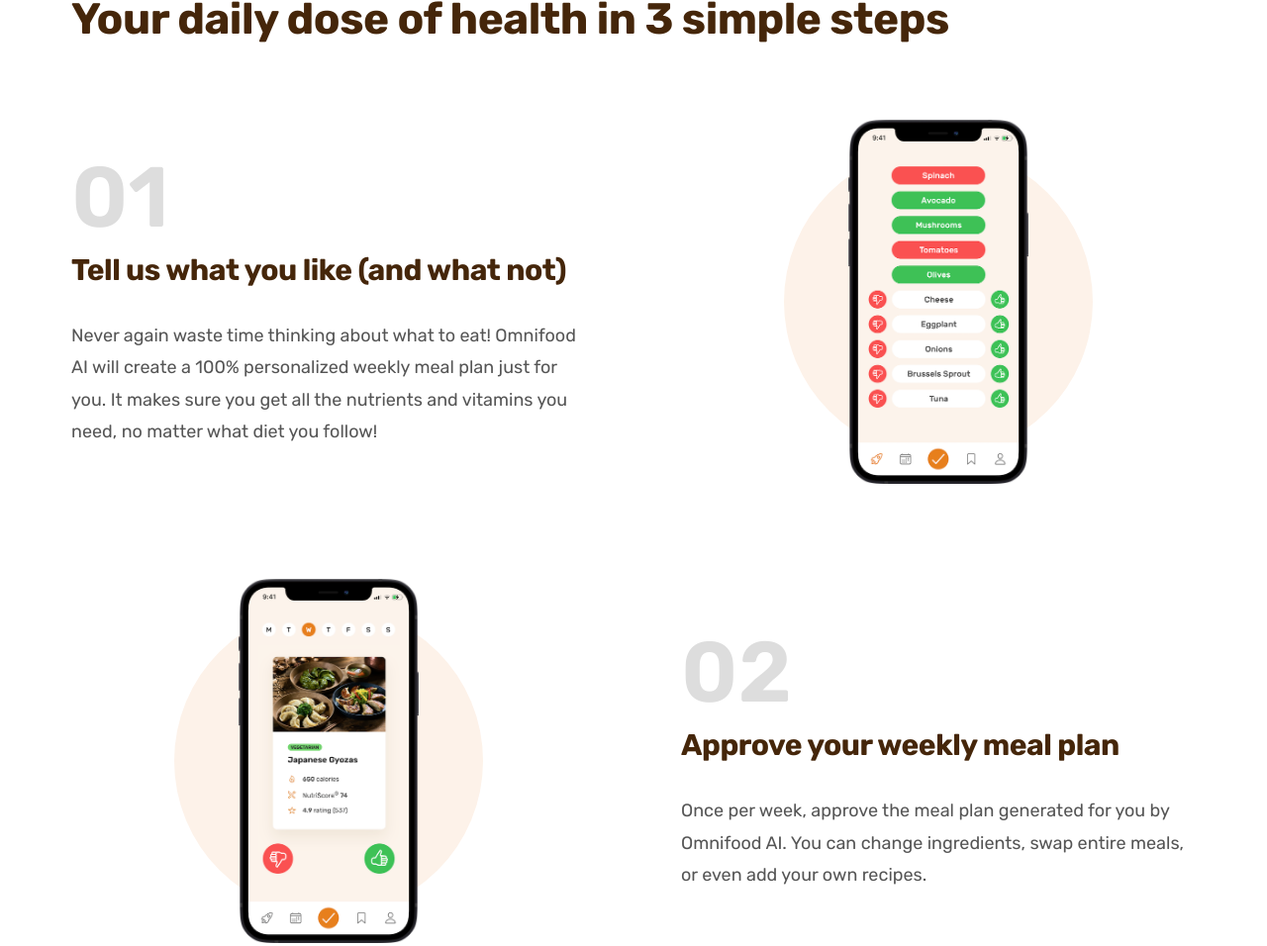
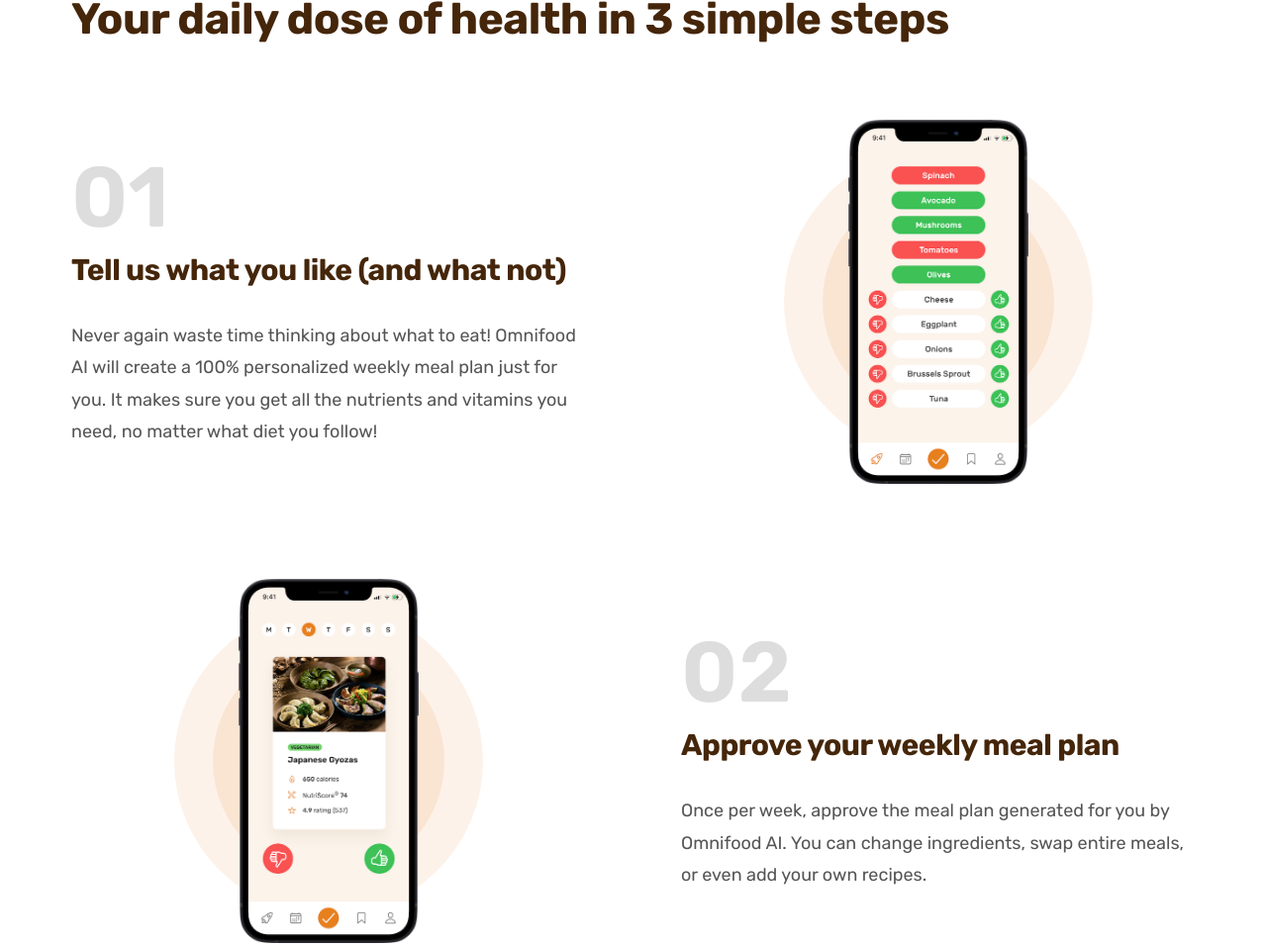
Before and after one commit to JuriLu/Omnifood, a website: page index.html in a window 1280 px wide. Shown: the part 923-1879 px from the top of the page at 99% size. Drawn offline with Linux system fonts and the light colour scheme.

Commit message:
another circle effect

```diff
--- a/css/general.css
+++ b/css/general.css
@@ -23,7 +23,9 @@
 --- 02 COLORS
 
     - Primary: #e67e22
-    - Tints: #fdf2e9
+    - Tints:
+    #fdf2e9
+    #fae5d3
     - Shades:
     - Accents:
     - Greys:
--- a/css/style.css
+++ b/css/style.css
@@ -148,9 +148,20 @@
 }
 
 /*Small beige box space on the left of the phone img*/
-.step-img-box::before {
+.step-img-box::before,
+.step-img-box::after {
     content: '';
     display: block;
+
+    border-radius: 50%;
+
+    position: absolute;
+    top: 50%;
+    left: 50%;
+    transform: translate(-50%, -50%);
+}
+
+.step-img-box::before {
     width: 60%;
     /*height: 60%;*/
 
@@ -158,16 +169,20 @@
     padding-bottom: 60%; /*Trick if height doesn't work*/
 
     background-color: #fdf2e9;
-    border-radius: 50%;
+    z-index: -2;
 
-    position: absolute;
-    top: 50%;
-    left: 50%;
-    transform: translate(-50%, -50%);
+}
+
+.step-img-box::after {
+    width: 45%;
+    /*height: 60%;*/
+
+    /*60% of parents width*/
+    padding-bottom: 45%; /*Trick if height doesn't work*/
+
+    background-color: #fae5d3;
     z-index: -1;
 }
-
-
 
 .step-img {
     width: 35%;
```
